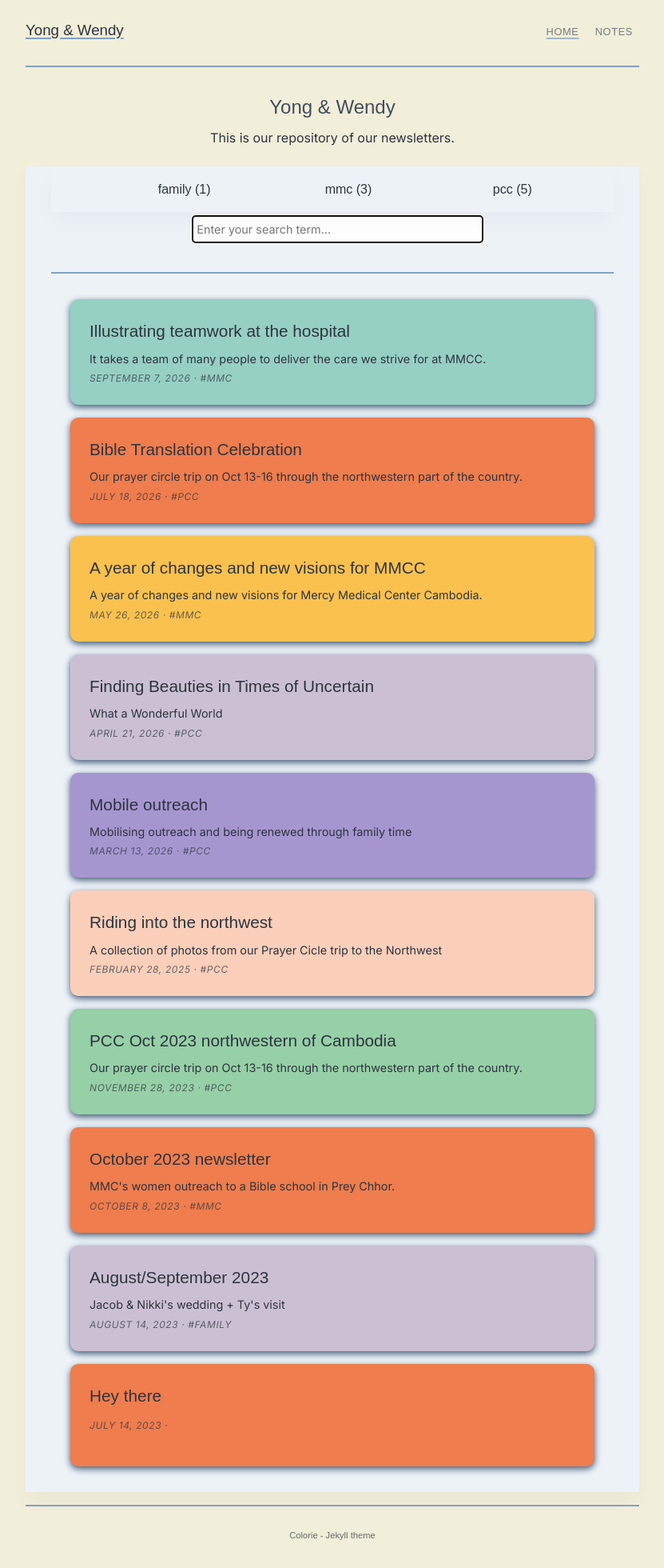
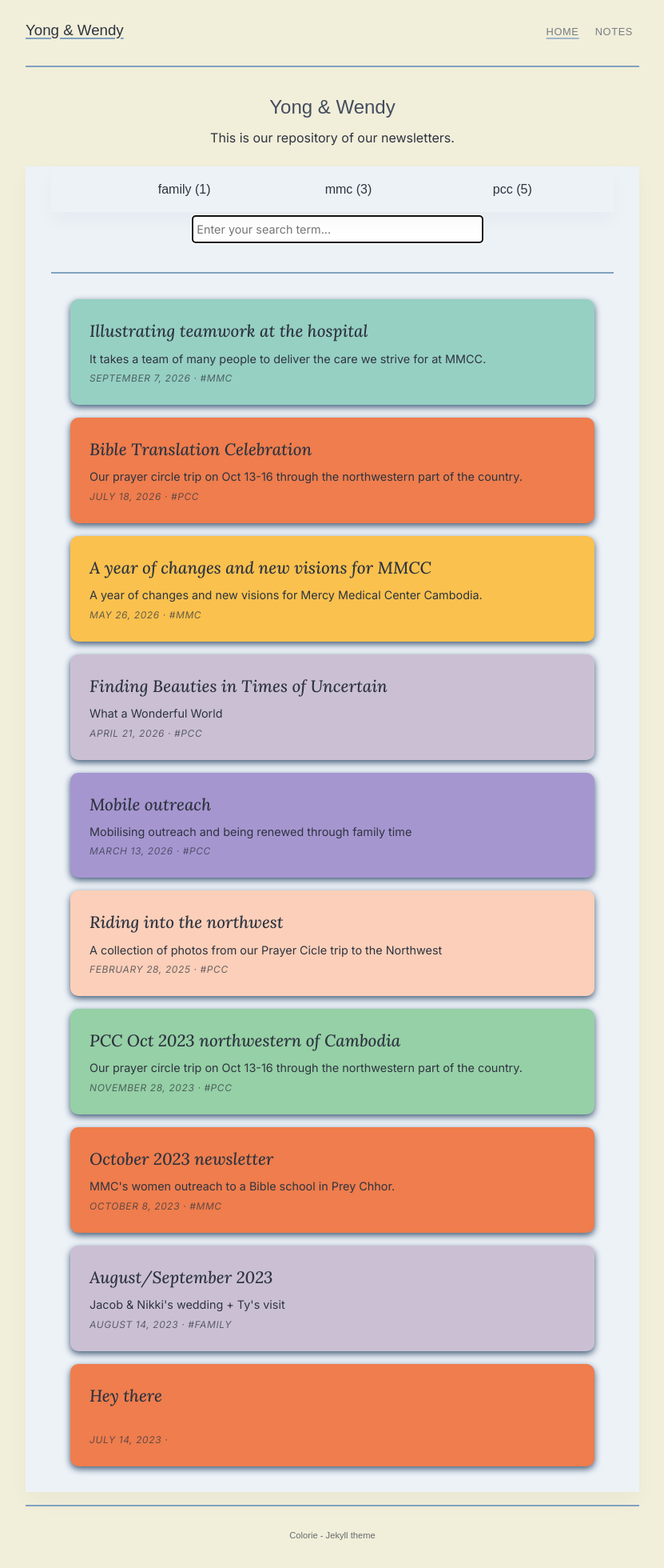
Before and after one commit to yong-lim/4lims, a Jekyll site: the page built from index.md, in a window 1280 px wide. Shown: the whole page at 80% size, without its empty margins (224-1055 px from the left). Built offline with Jekyll 4.4.1, drawn with Linux system fonts in a browser that asks for light colours.

Commit message:
Add Lora font for heading of posts

```diff
--- a/_includes/all-posts.html
+++ b/_includes/all-posts.html
@@ -3,7 +3,7 @@
   <article role="article" class="card">
     <div class="meta">
       <a href="{{ site.baseurl }}{{ post.url }}">
-        <h2>{{ post.title }}</h2>
+        <h2 class="h-italic">{{ post.title }}</h2>
       </a>
       <p>{{ post.summary }}</p>
       <time class="date" datetime="{{ post.date | date_to_xmlschema }}">
--- a/_layouts/post.html
+++ b/_layouts/post.html
@@ -2,7 +2,7 @@
 layout: default
 ---
 <div class="post">
-  <h2 class="post-title">{{ page.title | escape }}</h2>
+  <h2 class="post-title, h-italic">{{ page.title | escape }}</h2>
   <time class="date" datetime="{{ page.date | date_to_xmlschema }}">{{ page.date | date: "%B %-d, %Y" }} &middot; {{ page.tags }}</time>
   {{ content }}
 
--- a/_sass/_layout.scss
+++ b/_sass/_layout.scss
@@ -15,12 +15,17 @@
   text-align: center;
 }
 .card {
-  /* display: flex; */
+  display: flex;
   min-height: 8rem;
   align-items: left;
   justify-content: left;
   position: relative;
   flex: 1 1 10rem;
+}
+
+.h-italic {
+  font-family: "Lora";
+  font-style: italic;
 }
 
 @supports (display:grid) {
```
